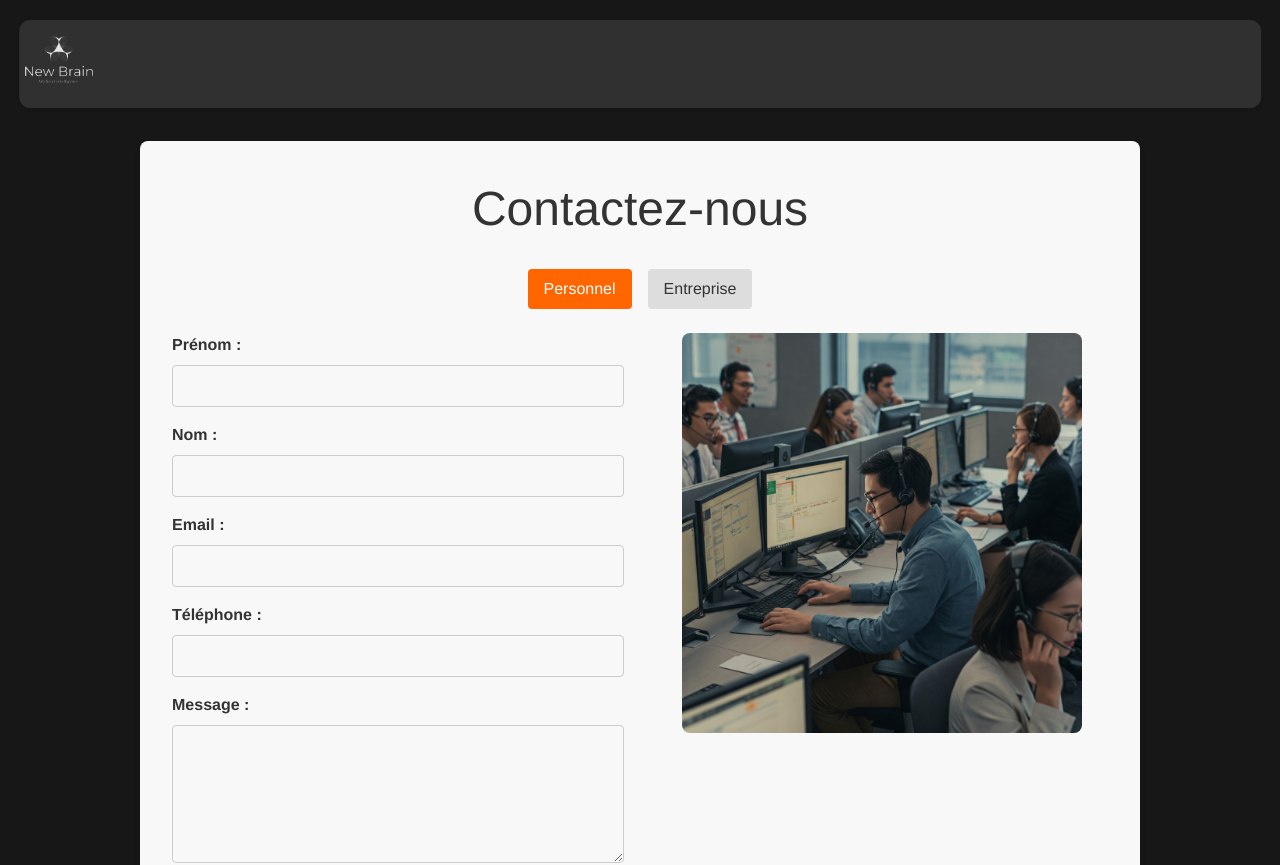
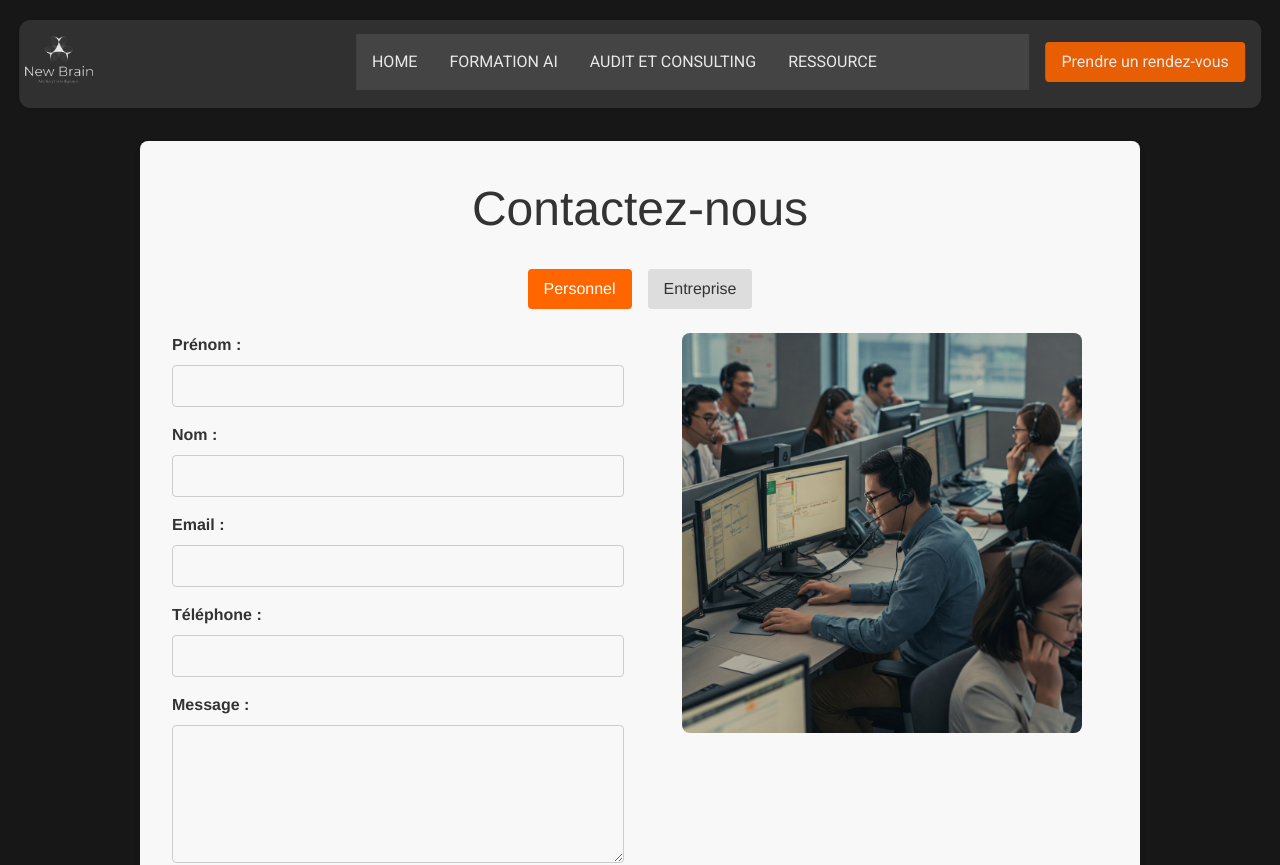
Before and after one commit to Beerus243/newbrain, a Next.js app: page /contact in a window 1280 px wide. Shown: the top 865 px of the page. Built offline with nearby package versions, Linux system fonts and the light colour scheme.

Commit message:
style formation responsif ameliorer

```diff
--- a/app/components/Header.module.css
+++ b/app/components/Header.module.css
@@ -29,6 +29,8 @@
 /* Section centrale pour le menu (affiché en desktop) */
 .navMiddle {
   flex: 2;
+  width: 10%;
+  background-color: #4b4a4a;
 }
 
 .navMenuContainer {
@@ -88,6 +90,24 @@
 .navButton:hover {
   color: black;
   background-color: #e65c00;
+}
+
+/* Bouton "Prendre un rendez-vous" */
+.navButtonPrimary {
+  background-color: #ff6600; /* Couleur de fond distincte */
+  color: #fff; /* Couleur du texte */
+  border: none;
+  padding: 0.5rem 1rem;
+  border-radius: 4px;
+  cursor: pointer;
+  text-decoration: none;
+  transition: background-color 0.3s ease, transform 0.2s ease;
+  margin-left: 1rem; /* Espacement à gauche du bouton */
+}
+
+.navButtonPrimary:hover {
+  background-color: #e65c00; /* Couleur au survol */
+  transform: translateY(-2px); /* Légère animation au survol */
 }
 
 /* Bouton hamburger */
@@ -195,7 +215,7 @@
 /* Responsive */
 @media (max-width: 768px) {
   .navMiddle {
-    display: none;
+    display: none; /* Cache le menu central */
   }
 
   /* Afficher à la fois le bouton et le hamburger dans la barre principale */
@@ -209,11 +229,39 @@
   }
 
   .hamburger {
-    display: block;
+    display: block; /* Affiche le hamburger */
   }
 
   /* Masquer le bouton "Prendre un rendez-vous" dans la navbar en mode responsive */
   .navRight .navButton {
     display: none; /* Cache le bouton dans la navbar */
   }
+
+  .mobileMenu {
+    display: none; /* Cache le menu mobile par défaut */
+  }
+
+  .mobileMenu.active {
+    display: block; /* Affiche le menu mobile lorsqu'il est actif */
+  }
+
+  /* Masquer le bouton "Prendre un rendez-vous" dans la navbar en mode mobile */
+  .navButtonPrimary {
+    display: none; /* Cache le bouton dans la navbar */
+  }
 }
+
+/* Afficher la navbar normale sur les écrans larges */
+@media (min-width: 769px) {
+  .navMiddle {
+    display: flex; /* Affiche le menu central */
+  }
+
+  .hamburger {
+    display: none; /* Cache le hamburger */
+  }
+
+  .mobileMenu {
+    display: none; /* Cache le menu mobile */
+  }
+}
--- a/app/components/Header.tsx
+++ b/app/components/Header.tsx
@@ -22,7 +22,21 @@ const Navigation = () => {
           </Link>
         </div>
 
-        {/* Hamburger à droite */}
+        {/* Menu central pour les écrans larges */}
+        <div className={styles.navMiddle}>
+          <ul className={styles.navMenu}>
+            <li className={styles.navItem}>Home</li>
+            <li className={styles.navItem}>Formation AI</li>
+            <li className={styles.navItem}>Audit et Consulting</li>
+            <li className={styles.navItem}>Ressource</li>
+          </ul>
+        </div>
+                  {/* Bouton "Prendre un rendez-vous" */}
+                  <button className={`${styles.navButton} ${styles.navButtonPrimary}`}>
+            Prendre un rendez-vous
+          </button>
+
+        {/* Hamburger pour les écrans mobiles */}
         <div className={styles.hamburger} onClick={toggleMenu}>
           <div></div>
           <div></div>
@@ -33,35 +47,12 @@ const Navigation = () => {
       {/* Menu mobile déroulant */}
       <div className={`${styles.mobileMenu} ${menuOpen ? styles.active : ""}`}>
         <ul className={styles.mobileNavMenu}>
+          <li className={styles.navItem}>Home</li>
+          <li className={styles.navItem}>Formation AI</li>
+          <li className={styles.navItem}>Audit et Consulting</li>
+          <li className={styles.navItem}>Ressource</li>
           <li className={styles.navItem}>
-            <Link href="/" legacyBehavior>
-              <a>Home</a>
-            </Link>
-          </li>
-          <li className={styles.navItem}>
-            <Link href="/formation-ai" legacyBehavior>
-              <a>Formation AI</a>
-            </Link>
-          </li>
-          <li className={styles.navItem}>
-            <Link href="/audit-consulting" legacyBehavior>
-              <a>Audit et Consulting</a>
-            </Link>
-          </li>
-          <li className={styles.navItem}>
-            <Link href="/ressource" legacyBehavior>
-              <a>Ressource</a>
-            </Link>
-          </li>
-          <li className={styles.navItem}>
-            <Link href="/contact" legacyBehavior>
-              <a>Contact</a>
-            </Link>
-          </li>
-          <li className={styles.navItem}>
-            <Link href="/contact" legacyBehavior>
-              <button className={styles.navButton}>Prendre un rendez-vous</button>
-            </Link>
+            <button className={styles.navButton}>Prendre un rendez-vous</button>
           </li>
         </ul>
       </div>
```
